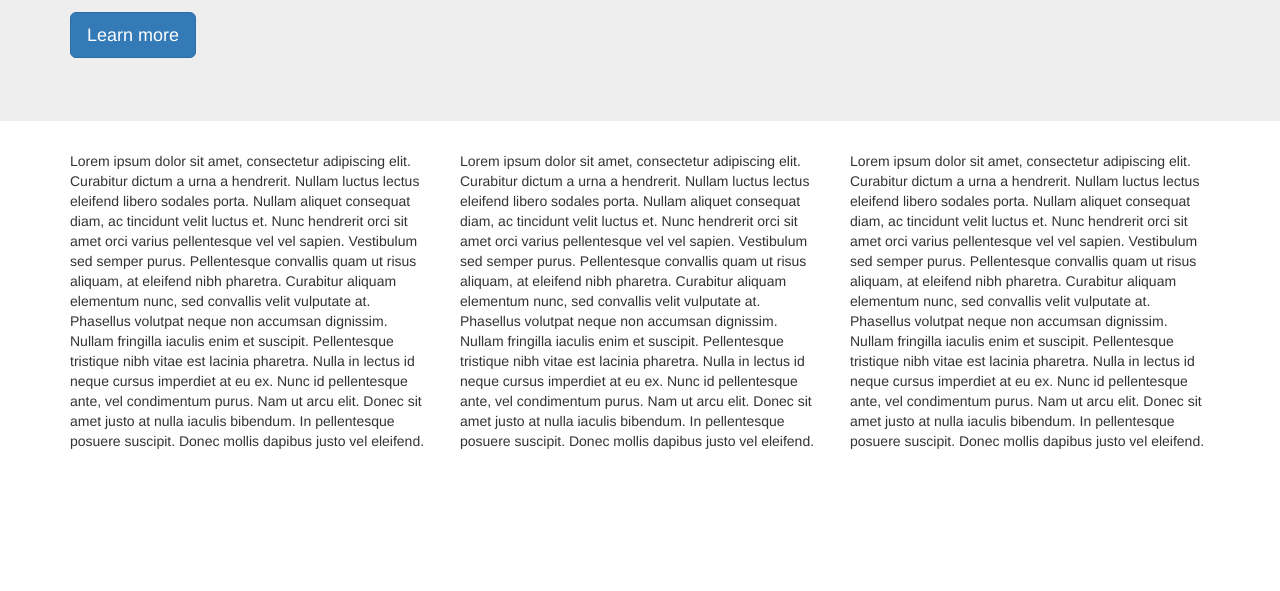
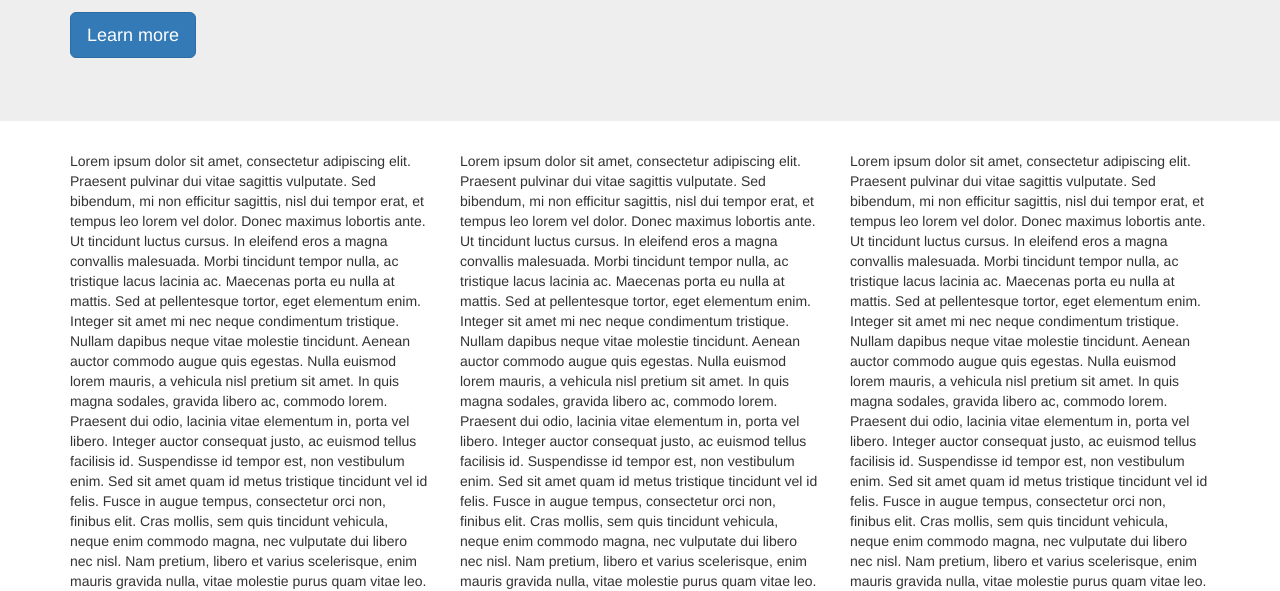
Before and after one commit to jelee978/john-evan-lee, a plain HTML site: page index.html in a window 1280 px wide. Shown: the part 210-801 px from the top of the page. Drawn offline with nearby package versions, Linux system fonts and the light colour scheme.

Commit message:
Update index.html

```diff
--- a/index.html
+++ b/index.html
@@ -78,42 +78,27 @@
    </div>
    <div class="container">
       <div class="row">
-         <div class="col-md-4"> <p>Lorem ipsum dolor sit amet, consectetur adipiscing elit.
-               Curabitur dictum a urna a hendrerit. Nullam luctus lectus
-               eleifend libero sodales porta. Nullam aliquet consequat diam,
-               ac tincidunt velit luctus et. Nunc hendrerit orci sit amet orci
-               varius pellentesque vel vel sapien. Vestibulum sed semper purus.
-               Pellentesque convallis quam ut risus aliquam, at eleifend nibh pharetra.
-               Curabitur aliquam elementum nunc, sed convallis velit vulputate at. Phasellus
-               volutpat neque non accumsan dignissim. Nullam fringilla iaculis enim et suscipit.
-               Pellentesque tristique nibh vitae est lacinia pharetra. Nulla in lectus id neque
-               cursus imperdiet at eu ex. Nunc id pellentesque ante, vel condimentum purus.
-               Nam ut arcu elit. Donec sit amet justo at nulla iaculis bibendum. In pellentesque
-               posuere suscipit. Donec mollis dapibus justo vel eleifend.</p></div>
-         <div class="col-md-4"> <p>Lorem ipsum dolor sit amet, consectetur adipiscing elit.
-               Curabitur dictum a urna a hendrerit. Nullam luctus lectus
-               eleifend libero sodales porta. Nullam aliquet consequat diam,
-               ac tincidunt velit luctus et. Nunc hendrerit orci sit amet orci
-               varius pellentesque vel vel sapien. Vestibulum sed semper purus.
-               Pellentesque convallis quam ut risus aliquam, at eleifend nibh pharetra.
-               Curabitur aliquam elementum nunc, sed convallis velit vulputate at. Phasellus
-               volutpat neque non accumsan dignissim. Nullam fringilla iaculis enim et suscipit.
-               Pellentesque tristique nibh vitae est lacinia pharetra. Nulla in lectus id neque
-               cursus imperdiet at eu ex. Nunc id pellentesque ante, vel condimentum purus.
-               Nam ut arcu elit. Donec sit amet justo at nulla iaculis bibendum. In pellentesque
-               posuere suscipit. Donec mollis dapibus justo vel eleifend.</p></div>
-         <div class="col-md-4"> <p>Lorem ipsum dolor sit amet, consectetur adipiscing elit.
-               Curabitur dictum a urna a hendrerit. Nullam luctus lectus
-               eleifend libero sodales porta. Nullam aliquet consequat diam,
-               ac tincidunt velit luctus et. Nunc hendrerit orci sit amet orci
-               varius pellentesque vel vel sapien. Vestibulum sed semper purus.
-               Pellentesque convallis quam ut risus aliquam, at eleifend nibh pharetra.
-               Curabitur aliquam elementum nunc, sed convallis velit vulputate at. Phasellus
-               volutpat neque non accumsan dignissim. Nullam fringilla iaculis enim et suscipit.
-               Pellentesque tristique nibh vitae est lacinia pharetra. Nulla in lectus id neque
-               cursus imperdiet at eu ex. Nunc id pellentesque ante, vel condimentum purus.
-               Nam ut arcu elit. Donec sit amet justo at nulla iaculis bibendum. In pellentesque
-               posuere suscipit. Donec mollis dapibus justo vel eleifend.</p></div>
+         <div class="col-md-4"> <p>Lorem ipsum dolor sit amet, consectetur adipiscing elit. Praesent pulvinar dui vitae sagittis vulputate. Sed bibendum, mi non efficitur sagittis, nisl dui tempor erat, et tempus leo lorem vel dolor. Donec maximus lobortis ante. Ut tincidunt luctus cursus. In eleifend eros a magna convallis malesuada. Morbi tincidunt tempor nulla, ac tristique lacus lacinia ac. Maecenas porta eu nulla at mattis. Sed at pellentesque tortor, eget elementum enim. Integer sit amet mi nec neque condimentum tristique. Nullam dapibus neque vitae molestie tincidunt.
+
+Aenean auctor commodo augue quis egestas. Nulla euismod lorem mauris, a vehicula nisl pretium sit amet. In quis magna sodales, gravida libero ac, commodo lorem. Praesent dui odio, lacinia vitae elementum in, porta vel libero. Integer auctor consequat justo, ac euismod tellus facilisis id. Suspendisse id tempor est, non vestibulum enim. Sed sit amet quam id metus tristique tincidunt vel id felis. Fusce in augue tempus, consectetur orci non, finibus elit.
+
+Cras mollis, sem quis tincidunt vehicula, neque enim commodo magna, nec vulputate dui libero nec nisl. Nam pretium, libero et varius scelerisque, enim mauris gravida nulla, vitae molestie purus quam vitae leo. Nullam condimentum lacinia hendrerit. Donec porta massa iaculis libero volutpat, a porta neque molestie. Aliquam vitae ligula orci. Class aptent taciti sociosqu ad litora torquent per conubia nostra, per inceptos himenaeos. Nam mattis convallis lectus, quis pharetra nunc tempor a. Etiam et laoreet magna. Lorem ipsum dolor sit amet, consectetur adipiscing elit.
+
+Etiam cursus nisl maximus ultricies cursus. Vivamus id arcu vitae leo congue interdum. Sed faucibus libero nisi, sed eleifend libero mollis sed. Proin magna mauris, fermentum et massa vel, posuere hendrerit nibh. Donec lobortis convallis neque, eu facilisis massa tempor vitae. Praesent in pulvinar nisl. Aenean vel nisl tempus, finibus mauris sed, iaculis nibh. Phasellus a imperdiet lorem. Morbi a mi ultricies ligula tempor euismod ut non lorem. Donec ut ullamcorper nisi.</p></div>
+         <div class="col-md-4"> <p>Lorem ipsum dolor sit amet, consectetur adipiscing elit. Praesent pulvinar dui vitae sagittis vulputate. Sed bibendum, mi non efficitur sagittis, nisl dui tempor erat, et tempus leo lorem vel dolor. Donec maximus lobortis ante. Ut tincidunt luctus cursus. In eleifend eros a magna convallis malesuada. Morbi tincidunt tempor nulla, ac tristique lacus lacinia ac. Maecenas porta eu nulla at mattis. Sed at pellentesque tortor, eget elementum enim. Integer sit amet mi nec neque condimentum tristique. Nullam dapibus neque vitae molestie tincidunt.
+
+Aenean auctor commodo augue quis egestas. Nulla euismod lorem mauris, a vehicula nisl pretium sit amet. In quis magna sodales, gravida libero ac, commodo lorem. Praesent dui odio, lacinia vitae elementum in, porta vel libero. Integer auctor consequat justo, ac euismod tellus facilisis id. Suspendisse id tempor est, non vestibulum enim. Sed sit amet quam id metus tristique tincidunt vel id felis. Fusce in augue tempus, consectetur orci non, finibus elit.
+
+Cras mollis, sem quis tincidunt vehicula, neque enim commodo magna, nec vulputate dui libero nec nisl. Nam pretium, libero et varius scelerisque, enim mauris gravida nulla, vitae molestie purus quam vitae leo. Nullam condimentum lacinia hendrerit. Donec porta massa iaculis libero volutpat, a porta neque molestie. Aliquam vitae ligula orci. Class aptent taciti sociosqu ad litora torquent per conubia nostra, per inceptos himenaeos. Nam mattis convallis lectus, quis pharetra nunc tempor a. Etiam et laoreet magna. Lorem ipsum dolor sit amet, consectetur adipiscing elit.
+
+Etiam cursus nisl maximus ultricies cursus. Vivamus id arcu vitae leo congue interdum. Sed faucibus libero nisi, sed eleifend libero mollis sed. Proin magna mauris, fermentum et massa vel, posuere hendrerit nibh. Donec lobortis convallis neque, eu facilisis massa tempor vitae. Praesent in pulvinar nisl. Aenean vel nisl tempus, finibus mauris sed, iaculis nibh. Phasellus a imperdiet lorem. Morbi a mi ultricies ligula tempor euismod ut non lorem. Donec ut ullamcorper nisi.</p></div>
+         <div class="col-md-4"> <p>Lorem ipsum dolor sit amet, consectetur adipiscing elit. Praesent pulvinar dui vitae sagittis vulputate. Sed bibendum, mi non efficitur sagittis, nisl dui tempor erat, et tempus leo lorem vel dolor. Donec maximus lobortis ante. Ut tincidunt luctus cursus. In eleifend eros a magna convallis malesuada. Morbi tincidunt tempor nulla, ac tristique lacus lacinia ac. Maecenas porta eu nulla at mattis. Sed at pellentesque tortor, eget elementum enim. Integer sit amet mi nec neque condimentum tristique. Nullam dapibus neque vitae molestie tincidunt.
+
+Aenean auctor commodo augue quis egestas. Nulla euismod lorem mauris, a vehicula nisl pretium sit amet. In quis magna sodales, gravida libero ac, commodo lorem. Praesent dui odio, lacinia vitae elementum in, porta vel libero. Integer auctor consequat justo, ac euismod tellus facilisis id. Suspendisse id tempor est, non vestibulum enim. Sed sit amet quam id metus tristique tincidunt vel id felis. Fusce in augue tempus, consectetur orci non, finibus elit.
+
+Cras mollis, sem quis tincidunt vehicula, neque enim commodo magna, nec vulputate dui libero nec nisl. Nam pretium, libero et varius scelerisque, enim mauris gravida nulla, vitae molestie purus quam vitae leo. Nullam condimentum lacinia hendrerit. Donec porta massa iaculis libero volutpat, a porta neque molestie. Aliquam vitae ligula orci. Class aptent taciti sociosqu ad litora torquent per conubia nostra, per inceptos himenaeos. Nam mattis convallis lectus, quis pharetra nunc tempor a. Etiam et laoreet magna. Lorem ipsum dolor sit amet, consectetur adipiscing elit.
+
+Etiam cursus nisl maximus ultricies cursus. Vivamus id arcu vitae leo congue interdum. Sed faucibus libero nisi, sed eleifend libero mollis sed. Proin magna mauris, fermentum et massa vel, posuere hendrerit nibh. Donec lobortis convallis neque, eu facilisis massa tempor vitae. Praesent in pulvinar nisl. Aenean vel nisl tempus, finibus mauris sed, iaculis nibh. Phasellus a imperdiet lorem. Morbi a mi ultricies ligula tempor euismod ut non lorem. Donec ut ullamcorper nisi.</p></div>
       </div>
    </div>
     <!-- jQuery (necessary for Bootstrap's JavaScript plugins) -->
```
